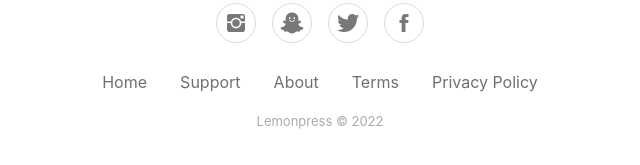
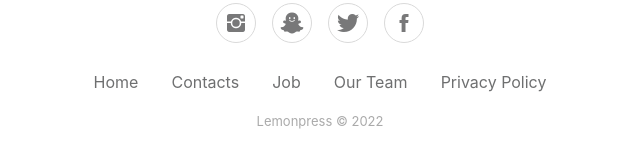
Before and after one commit to iwalker7/demolemon, a website: page src/podcast.html in a window 1280 px wide. Shown: the part 1581-1746 px from the top of the page, 320-960 px from the left. Drawn offline with nearby package versions, Linux system fonts and the light colour scheme.

Commit message:
updated podcast.html with a footer link

```diff
--- a/src/podcast.html
+++ b/src/podcast.html
@@ -136,21 +136,11 @@
                             ></a>
                         </div>
                         <ul class="list-inline">
-                            <li class="list-inline-item">
-                                <a href="#">Home</a>
-                            </li>
-                            <li class="list-inline-item">
-                                <a href="#">Support</a>
-                            </li>
-                            <li class="list-inline-item">
-                                <a href="#">About</a>
-                            </li>
-                            <li class="list-inline-item">
-                                <a href="#">Terms</a>
-                            </li>
-                            <li class="list-inline-item">
-                                <a href="#">Privacy Policy</a>
-                            </li>
+                            <li class="list-inline-item"><a href="./home.html">Home</a></li>
+                            <li class="list-inline-item"><a href="./contacts.html">Contacts</a></li>
+                            <li class="list-inline-item"><a href="./job.html">Job</a></li>
+                            <li class="list-inline-item"><a href="./team.html">Our Team</a></li>
+                            <li class="list-inline-item"><a href="#">Privacy Policy</a></li>
                         </ul>
                         <p class="copyright">Lemonpress © 2022</p>
                     </footer>
```
